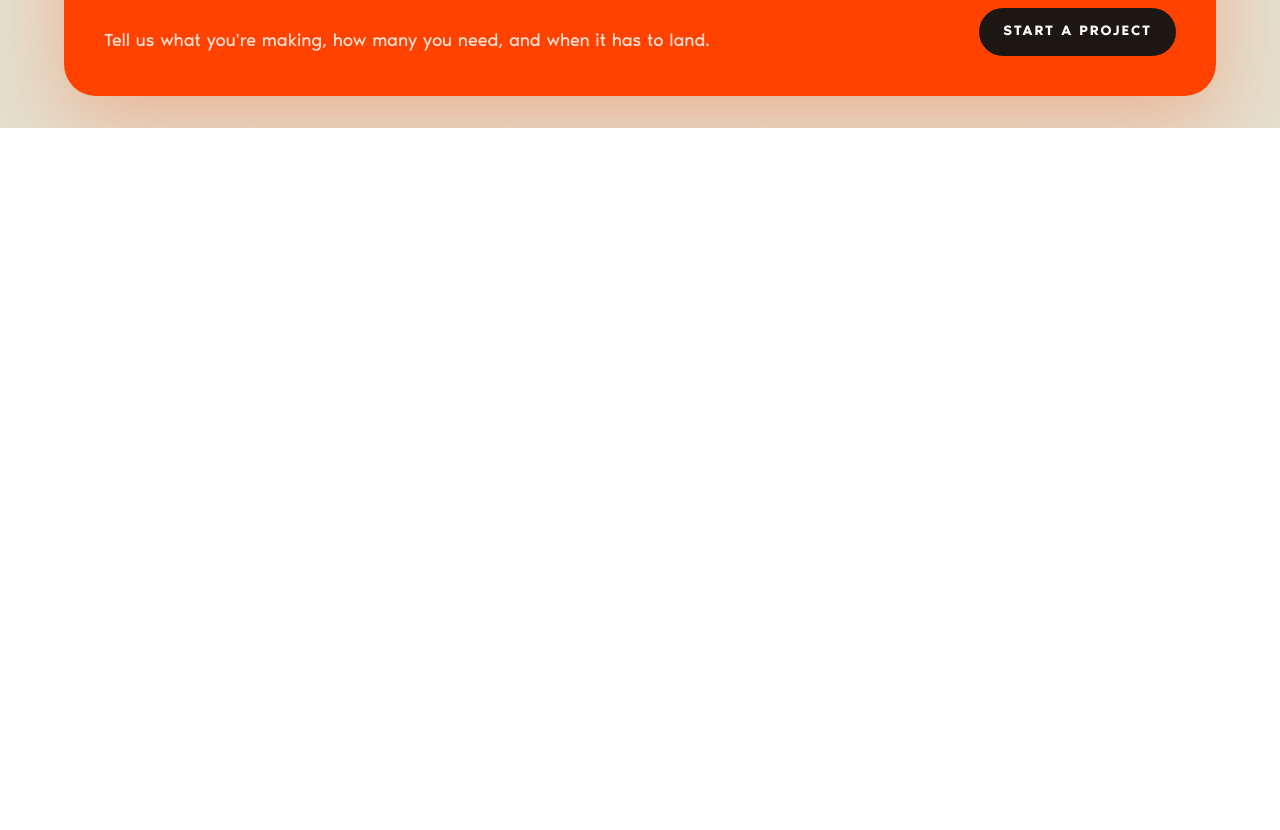
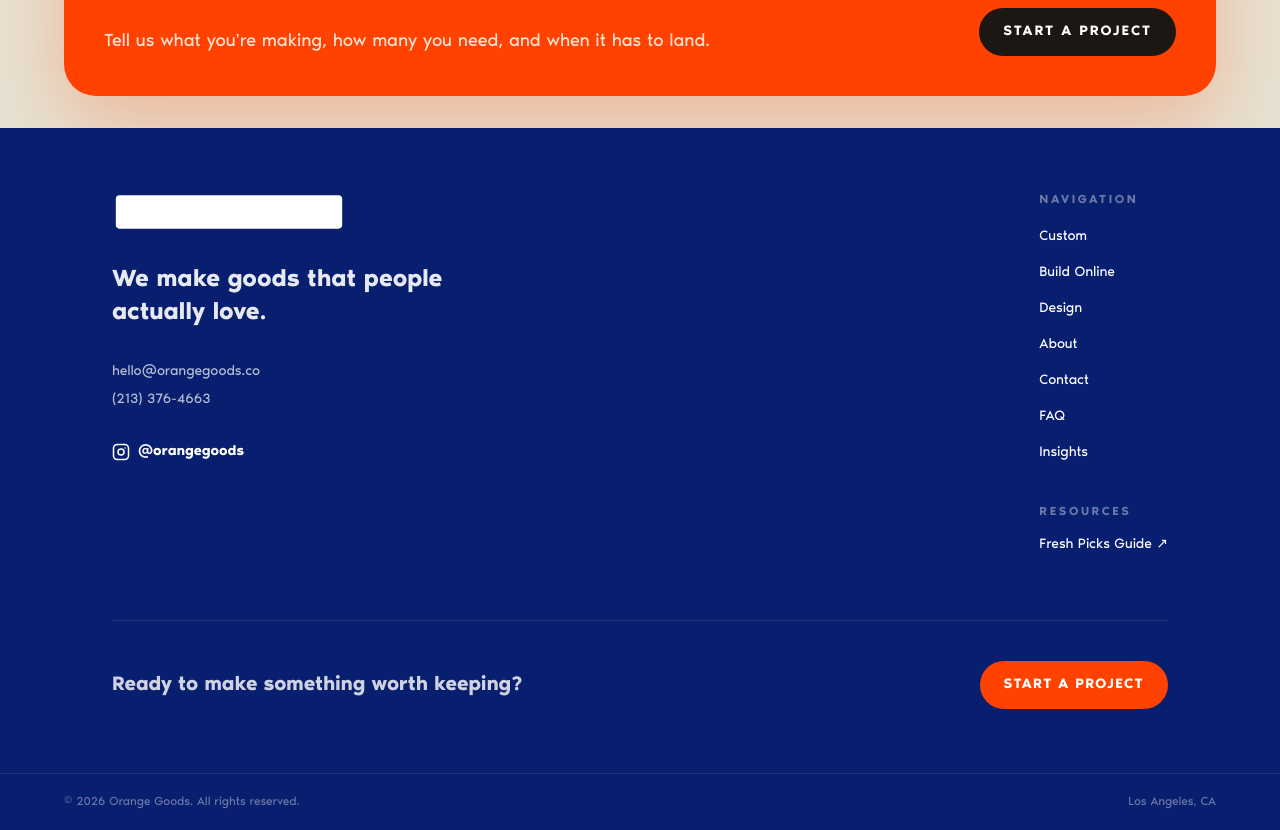
Before and after one commit to hanaajones/orangegoods-website, a Next.js app: page / in a window 1280 px wide. Shown: the part 4730-5560 px from the top of the page. Before the commit the page ends 4858 px from the top, so only its background shows below. Built offline with nearby package versions, Linux system fonts and the light colour scheme.

Commit message:
feat: add footer — dark blue bg, logo, tagline, nav links, contact, CTA

```diff
--- a/app/layout.tsx
+++ b/app/layout.tsx
@@ -1,6 +1,7 @@
 import type { Metadata } from "next";
 import "./globals.css";
 import { Nav } from "@/components/Nav";
+import { Footer } from "@/components/Footer";
 
 export const metadata: Metadata = {
   title: "Orange Goods",
@@ -20,6 +21,7 @@
           <div className="absolute inset-x-0 top-0 -z-10 h-[28rem] bg-[radial-gradient(circle_at_top,rgba(255,66,0,0.18),transparent_60%)]" />
           <Nav />
           {children}
+          <Footer />
         </div>
       </body>
     </html>
--- /dev/null
+++ b/components/Footer.tsx
@@ -0,0 +1,133 @@
+import Link from "next/link";
+import Image from "next/image";
+
+const footerLinks = [
+  { label: "Custom", href: "/#paths" },
+  { label: "Build Online", href: "https://orangegoods.co/goods/" },
+  { label: "Design", href: "/#process" },
+  { label: "About", href: "/#about" },
+  { label: "Contact", href: "mailto:hello@orangegoods.co" },
+  { label: "FAQ", href: "/#faq" },
+  { label: "Insights", href: "https://orangegoods.co/insights/" },
+];
+
+export function Footer() {
+  return (
+    <footer className="bg-[#081E6F] text-white">
+      {/* Main footer body */}
+      <div className="mx-auto max-w-6xl px-4 py-16 md:px-8 lg:px-12">
+        <div className="grid gap-12 md:grid-cols-[1fr_auto]">
+          {/* Left col */}
+          <div className="flex flex-col gap-8">
+            <Link href="/" aria-label="Orange Goods">
+              <Image
+                src="/logos/OrangeGoods_Logo_Main_Horizontal_Orange.svg"
+                alt="Orange Goods"
+                width={180}
+                height={48}
+                className="h-10 w-auto brightness-0 invert"
+              />
+            </Link>
+            <p className="max-w-sm text-xl font-semibold leading-snug text-white/90 md:text-2xl">
+              We make goods that people actually love.
+            </p>
+            <div className="flex flex-col gap-2 text-sm text-white/70">
+              <a
+                href="mailto:hello@orangegoods.co"
+                className="transition hover:text-[#FF4200]"
+              >
+                hello@orangegoods.co
+              </a>
+              <a
+                href="sms:+12133764663"
+                className="transition hover:text-[#FF4200]"
+              >
+                (213) 376-4663
+              </a>
+            </div>
+            <a
+              href="https://www.instagram.com/orangegoods"
+              target="_blank"
+              rel="noopener noreferrer"
+              className="flex items-center gap-2 text-sm font-semibold text-white/70 transition hover:text-white"
+            >
+              <svg
+                xmlns="http://www.w3.org/2000/svg"
+                width="18"
+                height="18"
+                viewBox="0 0 24 24"
+                fill="none"
+                stroke="currentColor"
+                strokeWidth="2"
+                strokeLinecap="round"
+                strokeLinejoin="round"
+              >
+                <rect x="2" y="2" width="20" height="20" rx="5" ry="5" />
+                <circle cx="12" cy="12" r="4" />
+                <circle cx="17.5" cy="6.5" r="1" fill="currentColor" stroke="none" />
+              </svg>
+              @orangegoods
+            </a>
+          </div>
+
+          {/* Right col */}
+          <div className="flex flex-col gap-10">
+            <div>
+              <p className="mb-4 text-xs font-semibold uppercase tracking-[0.22em] text-white/40">
+                Navigation
+              </p>
+              <ul className="flex flex-col gap-3">
+                {footerLinks.map((link) => (
+                  <li key={link.label}>
+                    <Link
+                      href={link.href}
+                      className="text-sm text-white/70 transition hover:text-white"
+                    >
+                      {link.label}
+                    </Link>
+                  </li>
+                ))}
+              </ul>
+            </div>
+            <div>
+              <p className="mb-3 text-xs font-semibold uppercase tracking-[0.22em] text-white/40">
+                Resources
+              </p>
+              <a
+                href="https://orangegoods.co/wp-content/uploads/2025/01/OrangeGoods_FreshPicks.pdf"
+                target="_blank"
+                rel="noopener noreferrer"
+                className="text-sm text-white/70 transition hover:text-white"
+              >
+                Fresh Picks Guide ↗
+              </a>
+            </div>
+          </div>
+        </div>
+
+        {/* CTA row */}
+        <div className="mt-16 flex flex-col items-start gap-4 border-t border-white/10 pt-10 md:flex-row md:items-center md:justify-between">
+          <p className="text-lg font-semibold text-white/80 md:text-xl">
+            Ready to make something worth keeping?
+          </p>
+          <a
+            href="mailto:hello@orangegoods.co?subject=Start%20a%20Project"
+            className="inline-flex min-h-12 items-center rounded-full bg-[#FF4200] px-6 text-sm font-semibold uppercase tracking-[0.1em] text-white transition hover:bg-[#d73b05]"
+          >
+            Start a Project
+          </a>
+        </div>
+      </div>
+
+      {/* Bottom bar */}
+      <div className="border-t border-white/10 px-4 py-5 md:px-8 lg:px-12">
+        <div className="mx-auto flex max-w-6xl items-center justify-between">
+          <p className="text-xs text-white/40">
+            © {new Date().getFullYear()} Orange Goods. All rights reserved.
+          </p>
+          <p className="text-xs text-white/40">Los Angeles, CA</p>
+        </div>
+      </div>
+    </footer>
+  );
+}
```
